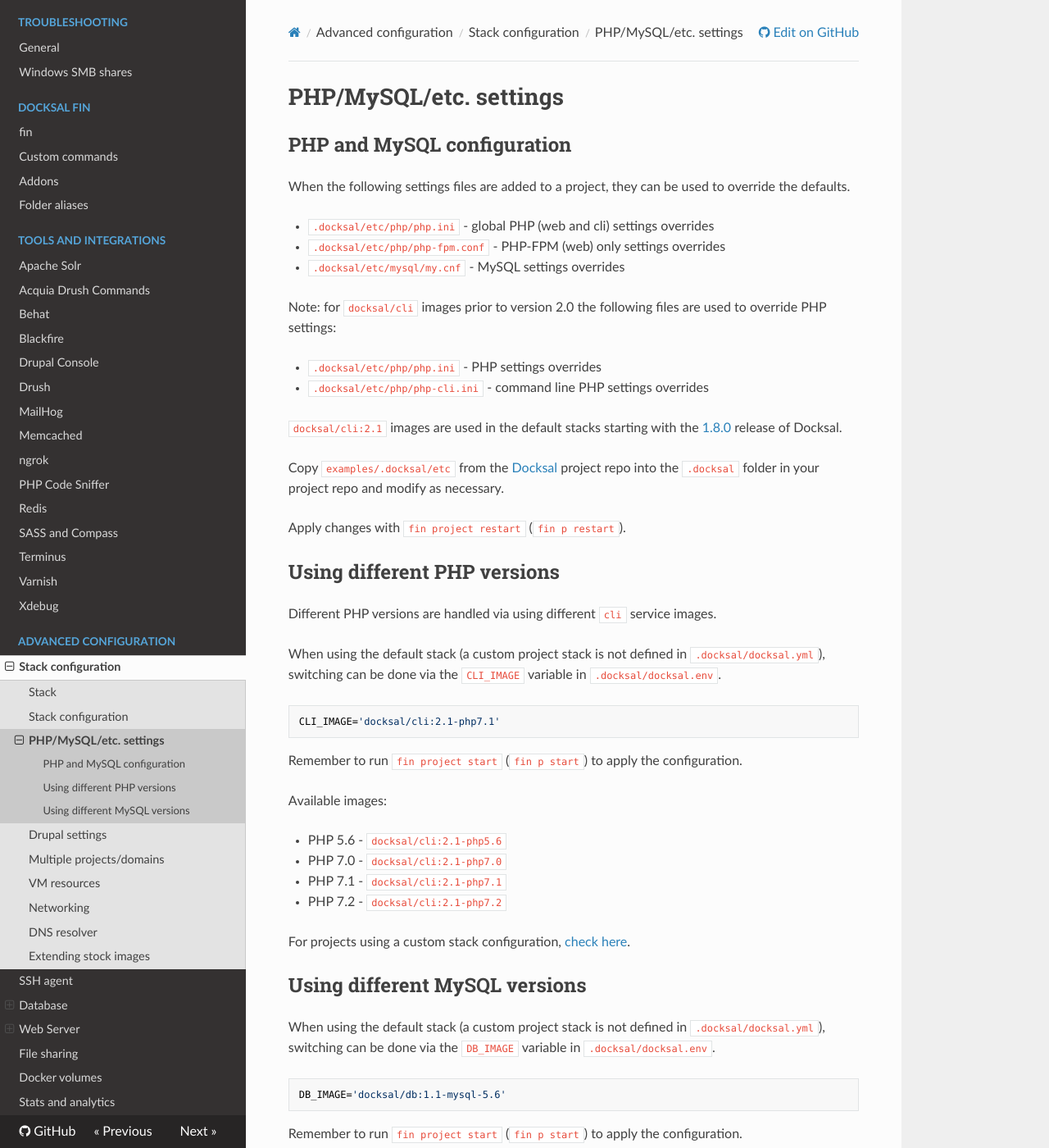
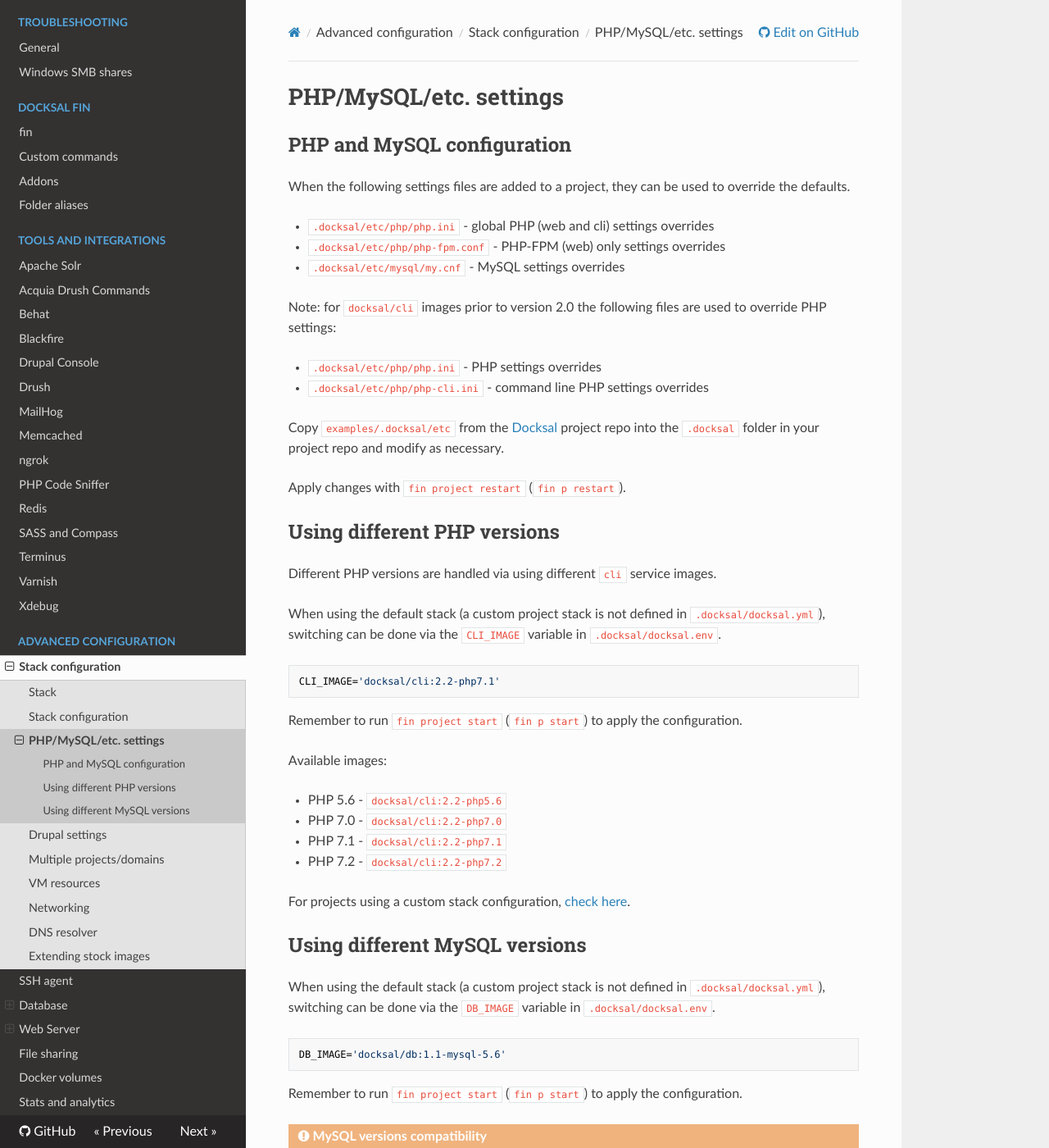
Before and after one commit to docksal/docksal, an MkDocs documentation site: the page built from docs/advanced/stack-settings.md, in a window 1280 px wide and 1400 px high. Shown: the whole window at 82% size. Built offline with MkDocs 1.6.1, drawn with Linux system fonts in a browser that asks for light colours; nearby versions of some CDN libraries; old or Windows-style settings are respelled for this version of MkDocs.

Commit message:
Switch to docksal/cli:2.2-php7.1 in the default stack and run-cli
Also updated references in docs

````diff
--- a/docs/advanced/stack-settings.md
+++ b/docs/advanced/stack-settings.md
@@ -14,9 +14,6 @@ Note: for `docksal/cli` images prior to version 2.0 the following files are used
 - `.docksal/etc/php/php.ini` - PHP settings overrides
 - `.docksal/etc/php/php-cli.ini` - command line PHP settings overrides
 
-`docksal/cli:2.1` images are used in the default stacks starting with the [1.8.0](https://github.com/docksal/docksal/releases/tag/v1.8.0)
-release of Docksal.
-
 Copy `examples/.docksal/etc` from the [Docksal](https://github.com/docksal/docksal) project repo into the `.docksal`
 folder in your project repo and modify as necessary.
 
@@ -31,17 +28,17 @@ When using the default stack (a custom project stack is not defined in `.docksal
 via the `CLI_IMAGE` variable in `.docksal/docksal.env`.
 
 ```bash
-CLI_IMAGE='docksal/cli:2.1-php7.1'
+CLI_IMAGE='docksal/cli:2.2-php7.1'
 ```
 
 Remember to run `fin project start` (`fin p start`) to apply the configuration.
 
 Available images:
 
-- PHP 5.6 - `docksal/cli:2.1-php5.6`
-- PHP 7.0 - `docksal/cli:2.1-php7.0`
-- PHP 7.1 - `docksal/cli:2.1-php7.1`
-- PHP 7.2 - `docksal/cli:2.1-php7.2`
+- PHP 5.6 - `docksal/cli:2.2-php5.6`
+- PHP 7.0 - `docksal/cli:2.2-php7.0`
+- PHP 7.1 - `docksal/cli:2.2-php7.1`
+- PHP 7.2 - `docksal/cli:2.2-php7.2`
 
 For projects using a custom stack configuration, [check here](../advanced/stack-config.md#php-version).
 
````
Also changed, not shown: docs/advanced/extend-images.md (+1 -1 lines), docs/advanced/stack-config.md (+5 -5 lines), 2 other files.
